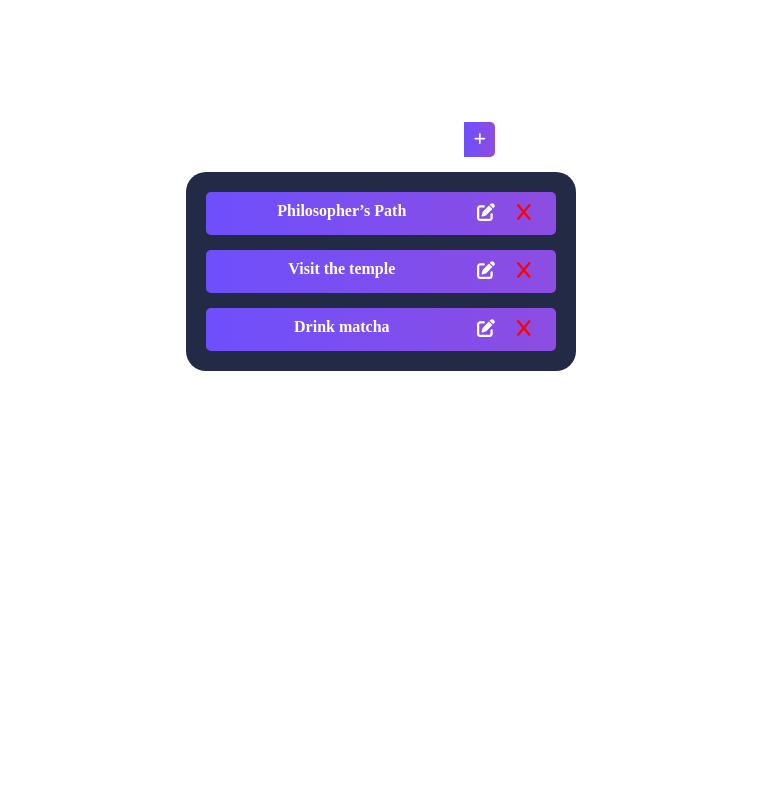
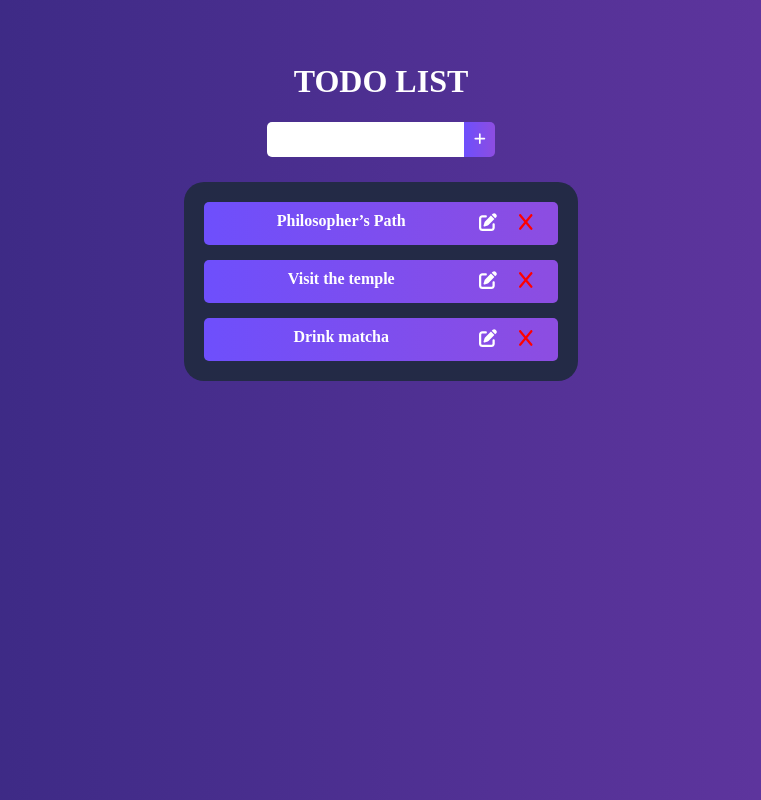
Before and after one commit to tutam1232/Todo_WebApp, a React (Create React App) app: page / in a window 1280 px wide. Shown: the whole page, without its empty margins (259-1020 px from the left). Built offline with nearby package versions, Linux system fonts and the light colour scheme.

Commit message:
done reordering task with react-beautiful-dnd

```diff
--- a/public/index.html
+++ b/public/index.html
@@ -26,9 +26,9 @@
     -->
     <title>React App</title>
   </head>
-  <body>
+  <body style="background: linear-gradient(90deg, #33277e 0%, #6838a5 100%); justify-content: center;">
     <noscript>You need to enable JavaScript to run this app.</noscript>
-    <div id="root"></div>
+    <div id="root" ></div>
     <!--
       This HTML file is a template.
       If you open it directly in the browser, you will see an empty page.
--- a/src/App.js
+++ b/src/App.js
@@ -1,24 +1,52 @@
 import TaskList from "./components/TaskList.js"
 import AddTask from "./components/AddTask.js"
-import { TasksProvider } from "./contexts/TasksContext.js";
+import { useTasksDispatch } from "./contexts/TasksContext.js";
+import {DragDropContext, Droppable} from 'react-beautiful-dnd';
 
 
 function App() {
 
+
+    let dispatch = useTasksDispatch();
+
+    function handleOnDragEnd(result) {
+
+        if (!result.destination) return;
+        dispatch({
+            type: 'reorder_task',
+            dragIndex: result.source.index,
+            dropIndex: result.destination.index
+        })
+
+    }
+
     return (
         <>
-            <h1 style={{textAlign: "center", color:"white",marginTop:"5%"}}>TODO LIST</h1>
-            <TasksProvider>
-                <div style={{width:"100%", display:"flex",justifyContent:"center"}}><AddTask/></div>
-                <div style={{width:"100%", display:"flex",justifyContent:"center"}}><TaskList/></div>
-            </TasksProvider>
+            <h1 style={{ textAlign: "center", color: "white", marginTop: "5%" }}>TODO LIST</h1>
+
+                <div style={{ width: "100%", display: "flex", justifyContent: "center" }}><AddTask /></div>
+                <DragDropContext onDragEnd={handleOnDragEnd}>
+                    <div style={{ width: "100%", display: "flex", justifyContent: "center" }}>
+                        <Droppable droppableId="tasks">
+                            {(provided) => (
+                                <div
+                                    ref={provided.innerRef}
+                                    {...provided.droppableProps} >
+                                    <TaskList />
+                                    {provided.placeholder}
+                                </div>
+                            )}
+                        </Droppable>
+                    </div>
+
+                </DragDropContext>
         </>
     );
 
 }
 
 
-
+//reference drag n drop: https://medium.com/codex/how-to-implement-a-simple-drag-and-drop-using-create-react-app-and-react-beautiful-dnd-4e6e57a2299f
 
 
 export default App;
--- a/src/components/AddTask.js
+++ b/src/components/AddTask.js
@@ -2,7 +2,7 @@ import { useState } from "react";
 import { useTasksDispatch } from "../contexts/TasksContext";
 import styles from '../modules/style.module.css';
 import { FontAwesomeIcon } from '@fortawesome/react-fontawesome'
-import { faPenToSquare, faPlus} from "@fortawesome/free-solid-svg-icons";
+import { faPlus} from "@fortawesome/free-solid-svg-icons";
 
 let nextId = 3;
 
--- a/src/components/Task.js
+++ b/src/components/Task.js
@@ -12,6 +12,7 @@ function Task({ task }) {
     const dispatch = useTasksDispatch();
 
     return (
+
         <div className={styles.task} style={{display:"flex"}}>
             <div style={{width: "80%"}}>
                 {isEditting ?
--- a/src/components/TaskList.js
+++ b/src/components/TaskList.js
@@ -1,15 +1,21 @@
 import Task from "./Task.js"
 import { useTasks } from "../contexts/TasksContext.js";
 import styles from '../modules/style.module.css';
+import { Draggable } from "react-beautiful-dnd";
 
-function TaskList(){
-
+function TaskList() {
     const tasks = useTasks();
 
-    return(
-        <div  className={styles.tasklist}>
-            {tasks.map(task => (
-                <Task task={task} key={task.id}/>
+    return (
+        <div className={styles.tasklist} style={{width:"30vw"}}>
+            {tasks.map((task, index) => (
+                <Draggable key={task.id} draggableId={(task.id).toString()} index={index}>
+                    {(provided) => (
+                        <div  ref={provided.innerRef} {...provided.dragHandleProps} {...provided.draggableProps}>
+                            <Task task={task} key={task.id} />
+                        </div>
+                    )}
+                </Draggable>
             ))}
         </div>
     )
--- a/src/contexts/TasksContext.js
+++ b/src/contexts/TasksContext.js
@@ -45,6 +45,13 @@ function tasksReducer(tasks, action) {
                 }
             })
         }
+        case 'reorder_task': {
+            let newTasks = Array.from(tasks)
+            const draggedTask = newTasks[action.dragIndex]
+            newTasks.splice(action.dragIndex, 1)
+            newTasks.splice(action.dropIndex, 0, draggedTask)
+            return newTasks
+        }
         default: {
             throw Error('Unknown action: ' + action.type);
         }
--- a/src/index.js
+++ b/src/index.js
@@ -1,10 +1,11 @@
 import React from 'react';
 import ReactDOM from 'react-dom/client';
 import App from './App';
+import { TasksProvider } from "./contexts/TasksContext"
 
 const root = ReactDOM.createRoot(document.getElementById('root'));
 root.render(
-  <React.StrictMode>
+  <TasksProvider>
     <App />
-  </React.StrictMode>
+  </TasksProvider>
 );
--- a/src/modules/style.module.css
+++ b/src/modules/style.module.css
@@ -32,6 +32,7 @@
     border-radius: 5px 0px 0px 5px;
     border-width: 0px;
     padding: 10px;
+    margin-bottom: 10px;
 }
 
 .addtask{
```
Also changed, not shown: package.json (+9 -0 lines), 1 other file (tests, documents, lock files or other folders).
